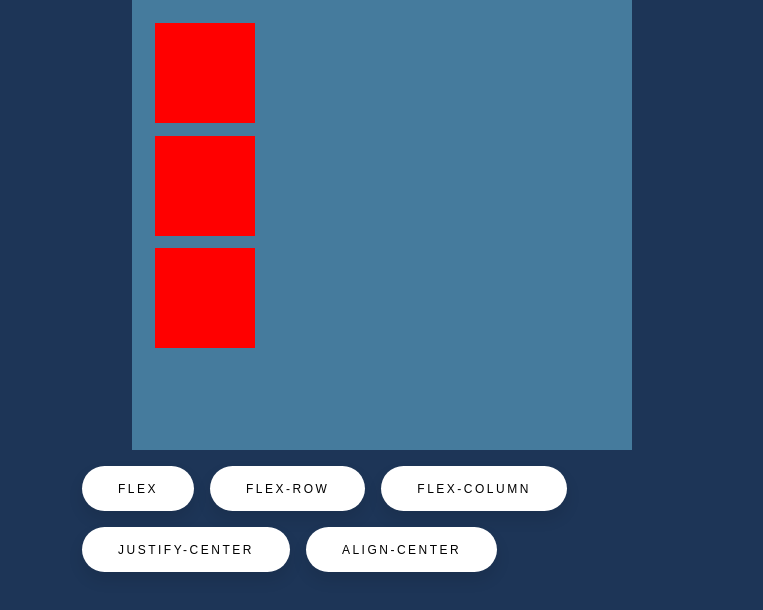
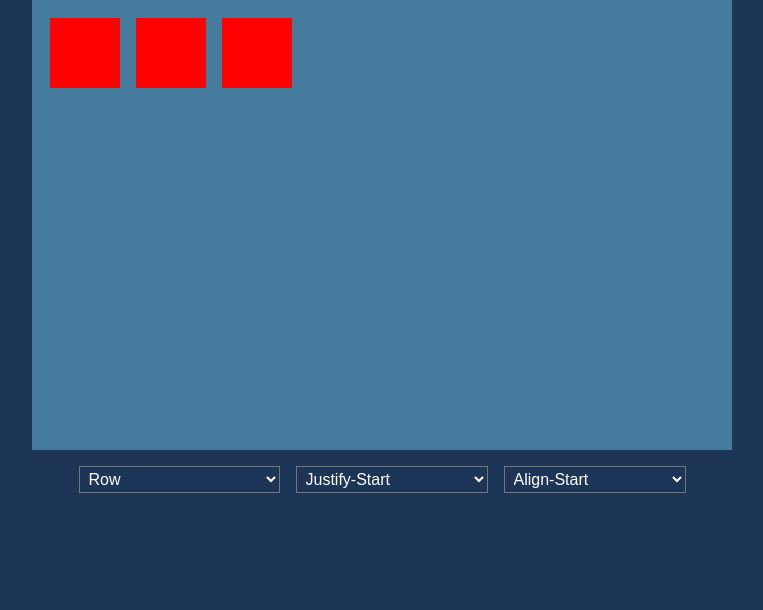
Before and after one commit to PrasannaJung/CSS_FLEXBOX, a React (Create React App) app: page / in a window 1280 px wide. Shown: the top 610 px of the page, without its empty margins (258-1021 px from the left). Built offline with nearby package versions, Linux system fonts and the light colour scheme.

Commit message:
correct functionalities add

```diff
--- a/src/components/Flex.css
+++ b/src/components/Flex.css
@@ -1,15 +1,16 @@
 .flex-container {
   background-color: #457b9d;
   padding: 10px;
-  width: 500px;
+  width: 700px;
   min-height: 450px;
+  display: flex;
 }
 
 .box {
-  height: 100px;
+  height: 70px;
   aspect-ratio: 1;
   background-color: red;
-  margin: 0.8rem;
+  margin: 0.5rem;
 }
 
 .buttons {
@@ -17,7 +18,7 @@
   display: flex;
   flex-wrap: wrap;
   gap: 1rem;
-  max-width: 600px;
+  /* max-width: 600px; */
 }
 
 .btn {
@@ -62,46 +63,58 @@
   flex-direction: column;
 }
 
-.justify-content-center {
+.justify-center {
   justify-content: center;
 }
 
-.justify-content-start {
+.justify-start {
   justify-content: flex-start;
 }
 
-.justify-content-evenly {
+.justify-evenly {
   justify-content: space-evenly;
 }
 
-.justify-content-around {
+.justify-around {
   justify-content: space-around;
 }
 
-.justify-content-between {
+.justify-between {
   justify-content: space-between;
 }
 
-.justify-content-end {
+.justify-end {
   justify-content: flex-end;
 }
 
-.align-items-center {
+.align-center {
   align-items: center;
 }
 
-.align-items-start {
+.align-start {
   align-items: flex-start;
 }
 
-.align-items-end {
+.align-end {
   align-items: flex-end;
 }
 
-.align-items-stretch {
+.align-stretch {
   align-items: stretch;
 }
 
-.align-items-baseline {
+.align-baseline {
   align-items: baseline;
 }
+
+select {
+  background: transparent;
+  padding: 3px 5px;
+  font-size: 16px;
+  outline: none;
+  color: white;
+}
+
+option {
+  color: black;
+}
--- a/src/components/Flex.js
+++ b/src/components/Flex.js
@@ -1,105 +1,89 @@
-import React, { useRef } from 'react';
+import React, { useRef, useState } from 'react';
 import './Flex.css';
 
 const Flex = () => {
   const containerRef = useRef();
 
-  const makeFlexHandler = () => {
-    containerRef.current.classList.toggle('flex');
-    console.log(containerRef.current);
-  };
-  const flexRowHandler = () => {
-    containerRef.current.classList.toggle('flex-row');
-  };
-  const flexColumnHandler = () => {
-    containerRef.current.classList.toggle('flex-column');
-  };
-  const justifyCenterHandler = () => {
-    containerRef.current.classList.toggle('justify-content-center');
-  };
-  const justifyAroundHandler = () => {
-    containerRef.current.classList.toggle('justify-content-around');
-  };
-  const justifyBetweenHandler = () => {
-    containerRef.current.classList.toggle('justify-content-between');
-  };
-  const justifyEvenlyHandler = () => {
-    containerRef.current.classList.toggle('justify-content-evenly');
-  };
-
-  const justifyStartHandler = () => {
-    containerRef.current.classList.toggle('justify-content-start');
-  };
-  const justifyEndHandler = () => {
-    containerRef.current.classList.toggle('justify-content-end');
-  };
-  const alignCenterHandler = () => {
-    containerRef.current.classList.toggle('align-items-center');
-  };
-
-  const alignStretchHandler = () => {
-    containerRef.current.classList.toggle('align-items-stretch');
-  };
-  const alignBaselineHandler = () => {
-    containerRef.current.classList.toggle('align-items-baseline');
-  };
-  const alignStartHandler = () => {
-    containerRef.current.classList.toggle('align-items-flex-start');
-  };
-  const alignEndHandler = () => {
-    containerRef.current.classList.toggle('align-items-flex-end');
-  };
+  const [flexDirValue, setFlexDirValue] = useState('flex-row');
+  const [flexJustifyValue, setFlexJustifyValue] = useState('flex-start');
+  const [flexAlignValue, setFlexAlignValue] = useState('flex-start');
 
   return (
     <>
-      <section ref={containerRef} className='flex-container'>
+      <section
+        ref={containerRef}
+        className={`flex-container ${flexDirValue} ${flexJustifyValue} ${flexAlignValue}`}
+      >
         <div className='box'></div>
         <div className='box'></div>
         <div className='box'></div>
       </section>
       <section className='buttons'>
-        <button className='btn' onClick={makeFlexHandler}>
-          Flex
-        </button>
-        <button className='btn' onClick={flexRowHandler}>
-          Flex-Row
-        </button>
-        <button onClick={flexColumnHandler} className='btn'>
-          Flex-Column
-        </button>
-        <button onClick={justifyCenterHandler} className='btn'>
+        <select
+          onChange={e => {
+            setFlexDirValue(e.target.value);
+          }}
+        >
+          <option className='' value='' disabled>
+            --Select Flex Direction--
+          </option>
+          <option className='' value='flex-row'>
+            Row
+          </option>
+          <option className='' value='flex-column'>
+            Column
+          </option>
+        </select>
+        <select
+          onChange={e => {
+            setFlexJustifyValue(e.target.value);
+          }}
+        >
+          <option className='' value='' disabled>
+            --Select Justify Value--
+          </option>
+          <option className='' value='justify-start'>
+            Justify-Start
+          </option>
+          <option className='' value='justify-center'>
             Justify-Center
-        </button>
-        {/* <button onClick={justifyAroundHandler} className='btn'>
+          </option>
+          <option className='' value='justify-around'>
             Justify-Around
-        </button>
-        <button onClick={justifyBetweenHandler} className='btn'>
+          </option>
+          <option className='' value='justify-evenly'>
+            Justify-Evenly
+          </option>
+          <option className='' value='justify-between'>
             Justify-Between
-        </button>
-        <button onClick={justifyEvenlyHandler} className='btn'>
-          Justify-Evenly
-        </button>
-        <button onClick={justifyStartHandler} className='btn'>
-          Justify-Start
-        </button>
-        <button onClick={justifyEndHandler} className='btn'>
+          </option>
+          <option className='' value='justify-end'>
             Justify-End
-        </button> */}
-        <button onClick={alignCenterHandler} className='btn'>
+          </option>
+        </select>
+
+        {/* Text Size */}
+        <select
+          onChange={e => {
+            setFlexAlignValue(e.target.value);
+          }}
+        >
+          <option className='' value='' disabled>
+            --Select Align Value--
+          </option>
+          <option className='' value='align-start'>
+            Align-Start
+          </option>
+          <option className='' value='align-center'>
             Align-Center
-        </button>
-        {/* <button onClick={alignStretchHandler} className='btn'>
-          Align-Stretch
-        </button>
-        <button onClick={alignBaselineHandler} className='btn'>
+          </option>
+          <option className='' value='align-baseline'>
             Align-Baseline
-        </button>
-        <button onClick={alignStartHandler} className='btn'>
-          Align-Start
-        </button>
-        <button onClick={alignEndHandler} className='btn'>
-          Align-End
-        </button> */}
+          </option>
+          <option className='' value='align-end'>
+            Align End
+          </option>
+        </select>
       </section>
     </>
   );
```
Lines whose indentation alone changed are shown as unchanged.
